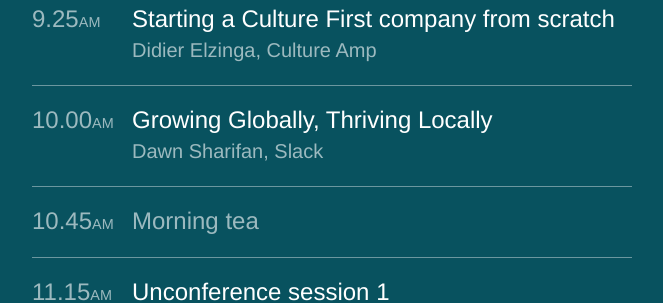
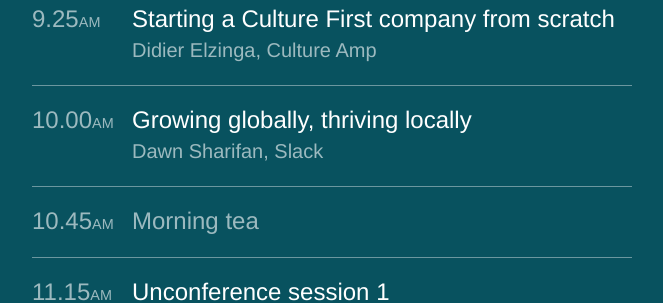
Before and after one commit to sa-github-cxdmelb2016/sa-github-cxdmelb2016.github.io, a Jekyll site: the page built from index.html, in a window 1280 px wide and 900 px high, scrolled down 5697 px. Shown: the part 154-457 px from the top of the window, without its empty margins (308-971 px from the left). Built offline with Jekyll 4.4.1, drawn with Linux system fonts in a browser that asks for light colours; some web fonts are replaced.

Commit message:
Updates Dawn's keynote title

```diff
--- a/_includes/program.html
+++ b/_includes/program.html
@@ -43,7 +43,7 @@
           <div class='program-list__time'>
             10.00<span class='program-list__time-mod'>AM</span>
           </div>
-          Growing Globally, Thriving Locally
+          Growing globally, thriving locally
         </div>
         <div class='program-list__speaker'>
           Dawn Sharifan, Slack
```
